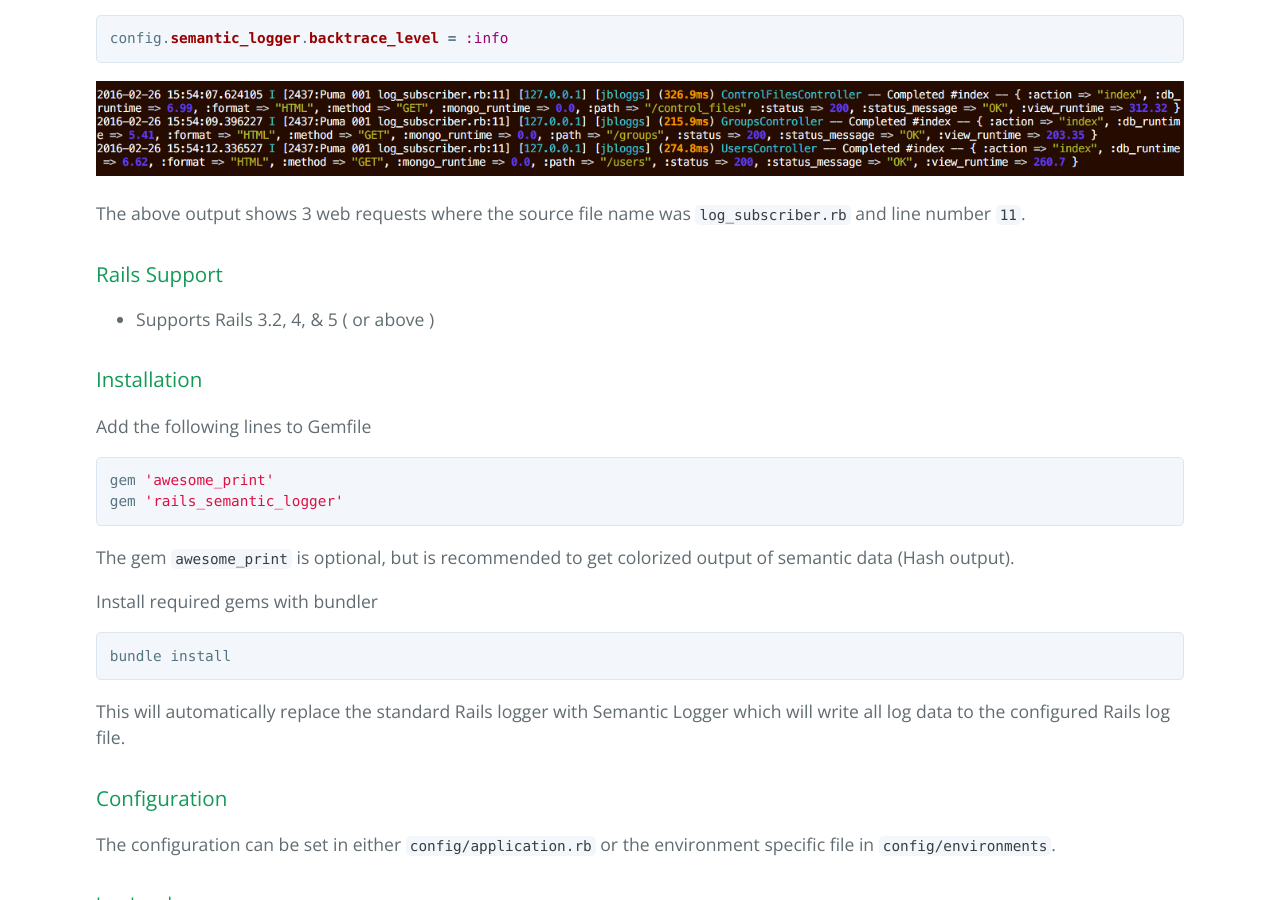
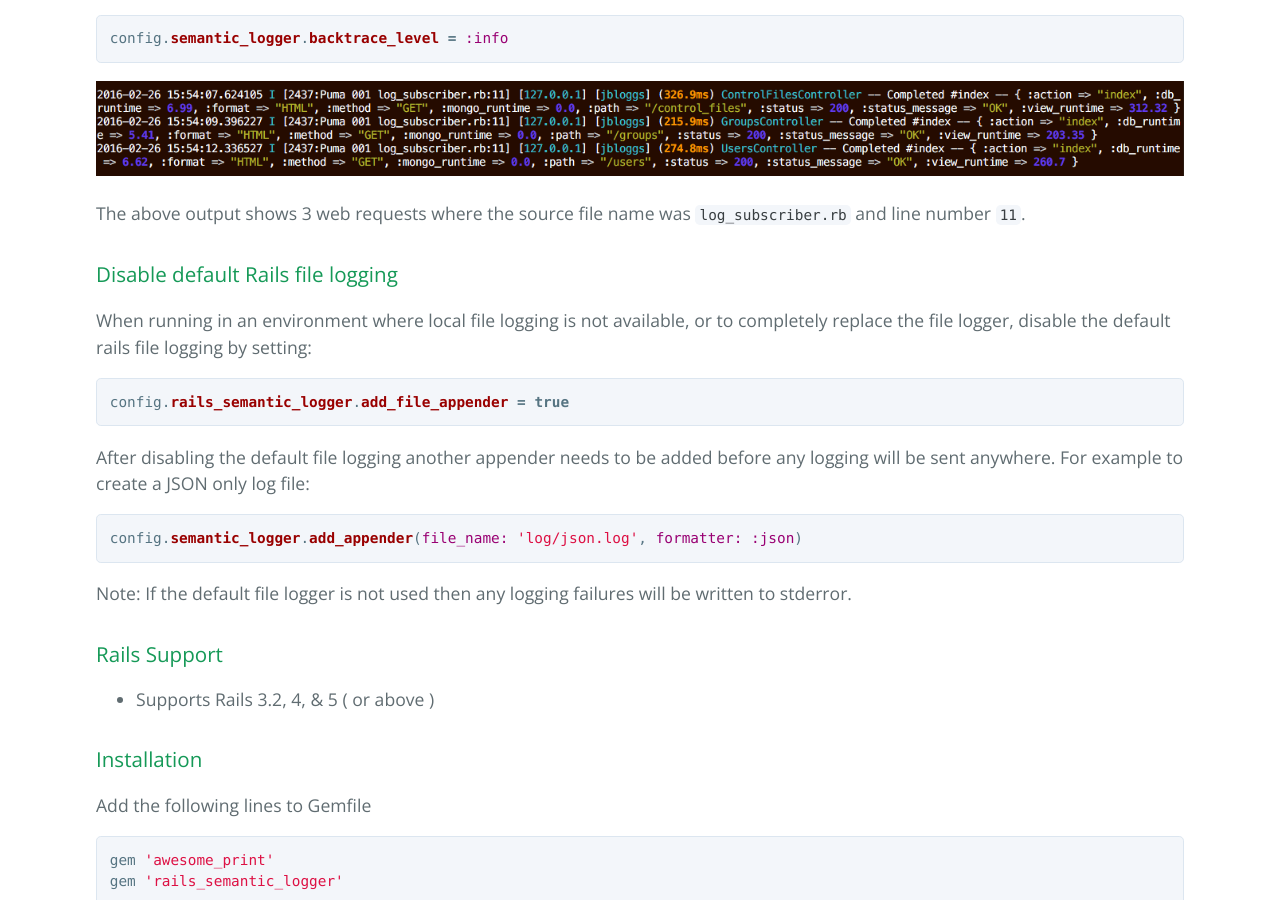
Before and after one commit to reidmorrison/semantic_logger, a Jekyll site: the page built from rails.md, in a window 1280 px wide and 900 px high, scrolled down 1881 px. Built offline with Jekyll 4.4.1, drawn with Linux system fonts in a browser that asks for light colours.

Commit message:
How to disable the default rails file logging

```diff
--- a/rails.md
+++ b/rails.md
@@ -46,6 +46,24 @@ config.semantic_logger.backtrace_level = :info
 ![with_source](images/rails_with_backtrace.png)
 
 The above output shows 3 web requests where the source file name was `log_subscriber.rb` and line number `11`.
+
+### Disable default Rails file logging
+
+When running in an environment where local file logging is not available, or to completely replace the file logger,
+disable the default rails file logging by setting:
+
+~~~ruby
+config.rails_semantic_logger.add_file_appender = true
+~~~
+
+After disabling the default file logging another appender needs to be added before any logging will be sent anywhere.
+For example to create a JSON only log file:
+
+~~~ruby
+config.semantic_logger.add_appender(file_name: 'log/json.log', formatter: :json)
+~~~
+
+Note: If the default file logger is not used then any logging failures will be written to stderror.
 
 ### Rails Support
 
```
